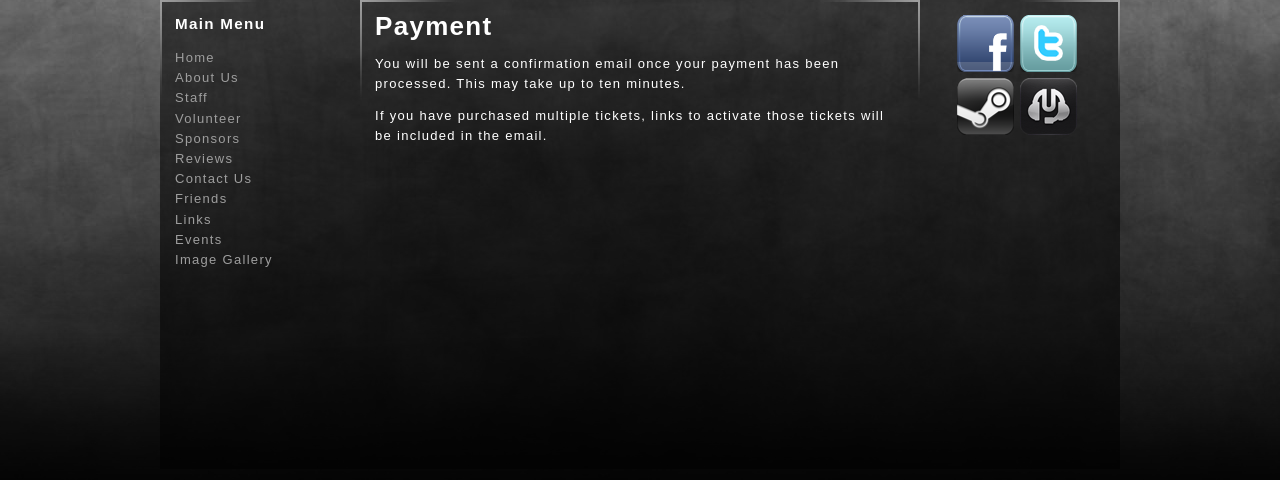
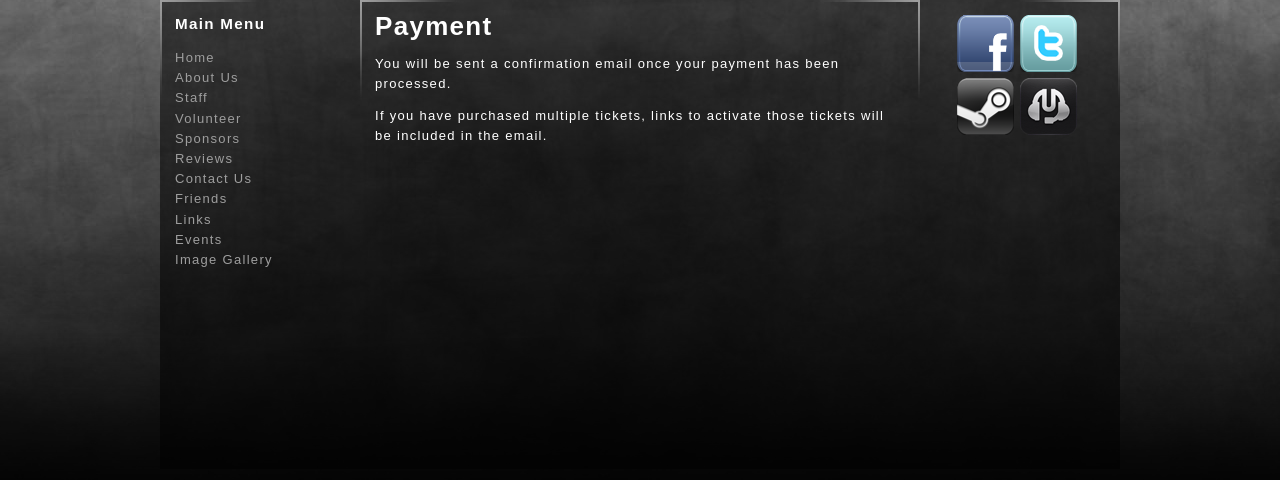
Before and after one commit to bigshotgaming/bigshotgaming, a Django app: template events/templates/events/payment.html in a window 1280 px wide. Shown: the part 158-638 px from the top of the page. Run offline with Django 3.2, Linux system fonts and the light colour scheme; the template is opened without the code that fills it, so the values that code supplies are empty; parts of the project's set-up code (start-up, migrations or seed data) failed here and were passed over; some libraries are stand-ins or nearby versions.

Commit message:
Modified the payment template to reflect emailer changes

```diff
--- a/events/templates/events/payment.html
+++ b/events/templates/events/payment.html
@@ -1,7 +1,7 @@
 {% extends "pages/master.html" %}
 {% block content %}
 <h1>Payment</h1>
-<p>You will be sent a confirmation email once your payment has been processed. This may take up to ten minutes.</p>
+<p>You will be sent a confirmation email once your payment has been processed.</p>
 <p>If you have purchased multiple tickets, links to activate those tickets will be included in the email.</p>
 {{ form.render }}
 {% endblock %}
```
